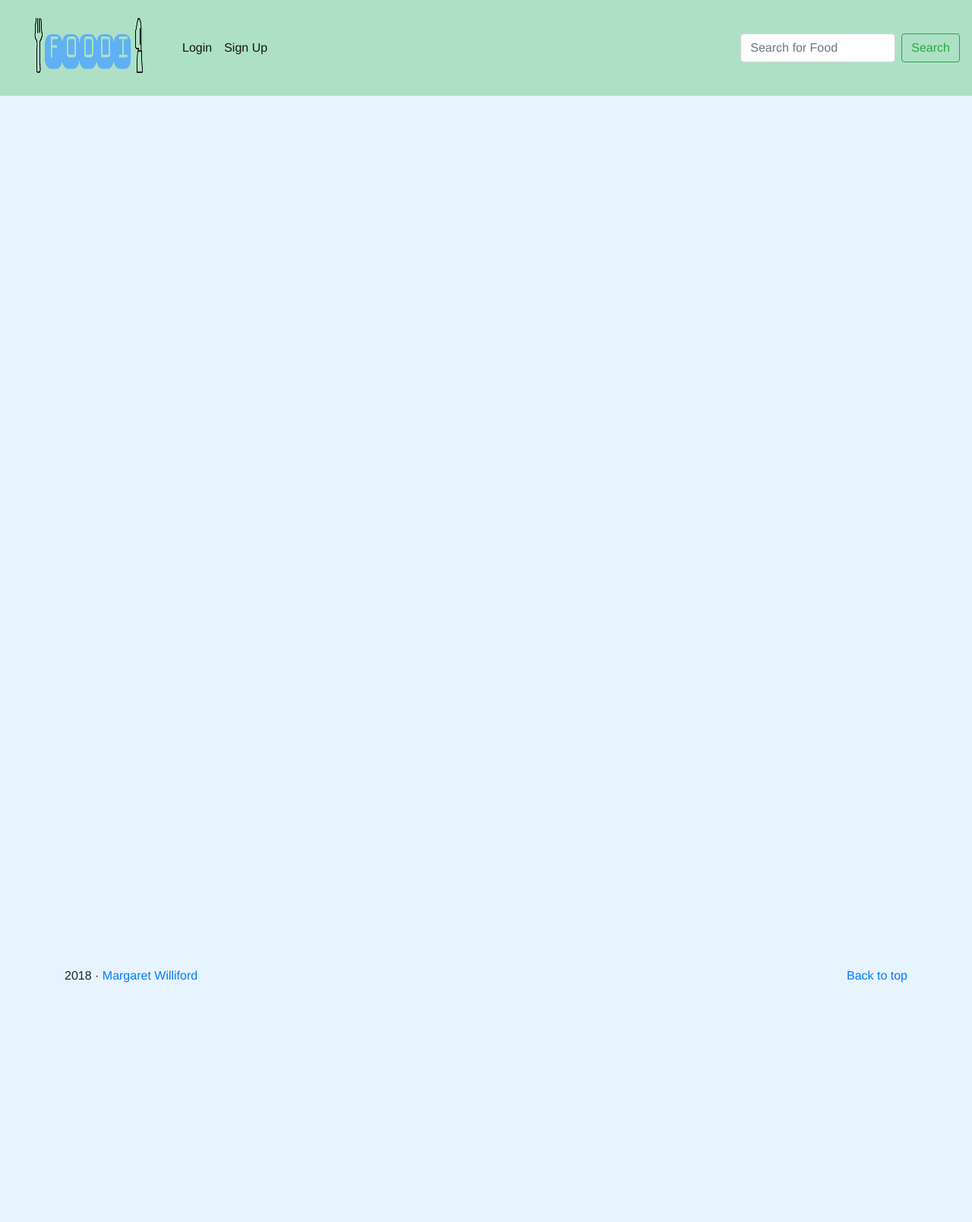
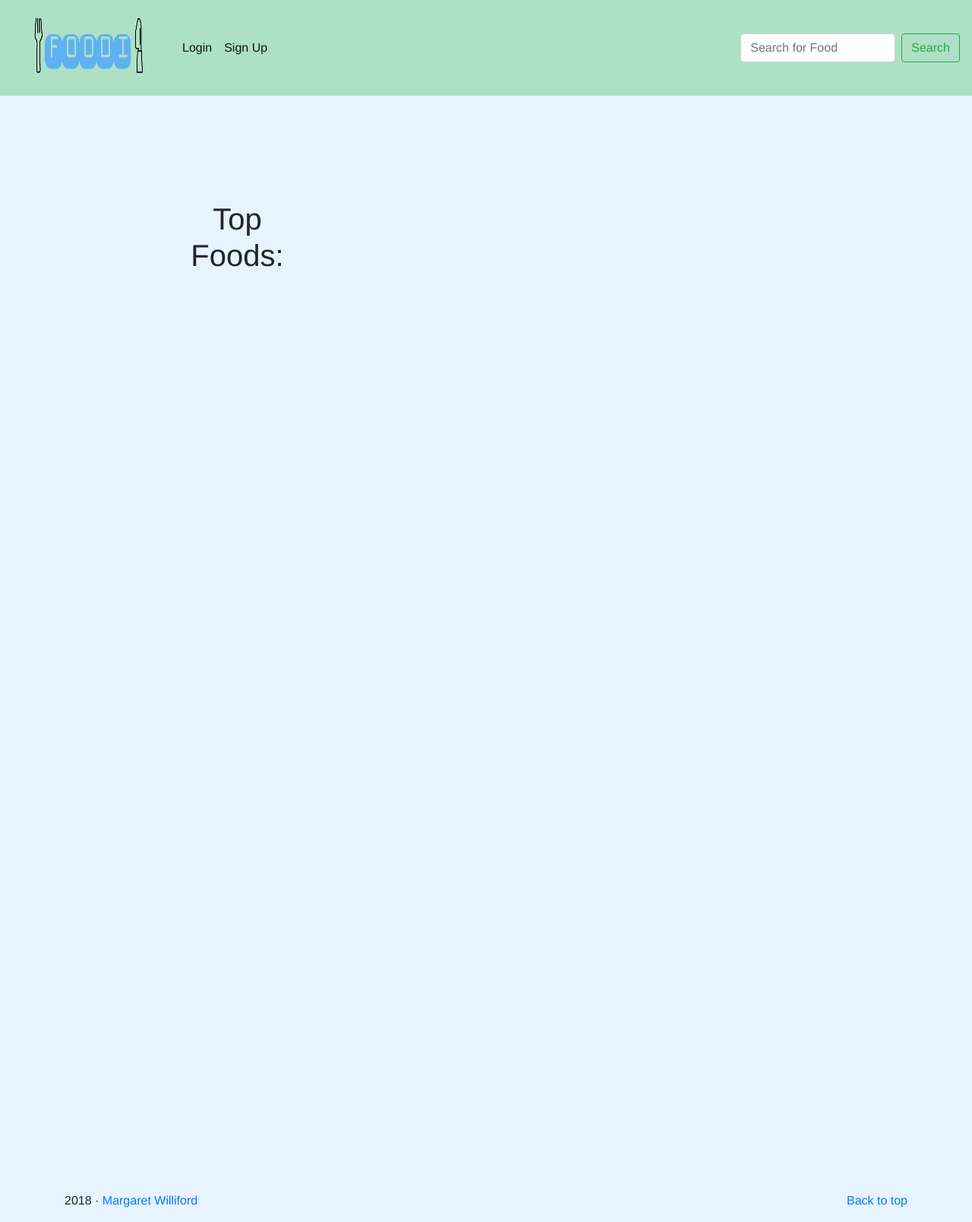
Before and after one commit to lilwillifo/foodi, a Django app: page /analytics/ in a window 1280 px wide. Shown: the whole page at 76% size. Before the commit the page ends 1293 px from the top, so only its background shows below. Run offline with Django 3.2, Linux system fonts and the light colour scheme; data that the repository does not hold is empty; some libraries are stand-ins or nearby versions.

Commit message:
top 5 foods

```diff
--- a/foodi/templates/analytics.html
+++ b/foodi/templates/analytics.html
@@ -1,11 +1,21 @@
 {% extends 'base.html' %}
 
 {% block content %}
-
-    <div class="row">
-        <div id="calories" style="width:1200px;height:600px;"></div>
-        <div id="nutrients" style="width:1200px;height:600px;"></div>
-    </div>
+<br>
+<br>
+<br>
+<br>
+<div class="row">
+  <div class="col-lg-6">
+    <br>
+    <br>
+    <br>
+    <br>
+    <h1 class="text-center" id="top_5">Top Foods:</h1>
+    <div id="calories" style="width:1200px;height:600px;"></div>
+    <div id="nutrients" style="width:1200px;height:600px;"></div>
+  </div>
+</div>
 {% endblock %}
 
 {% block jquery %}
@@ -21,6 +31,8 @@ $.ajax({
         fat = data.fat
         carbs = data.carbs
         protein = data.protein
+        top_5_foods = data.top_5_foods
+        topFoods()
         calorieChart()
         nutrientChart()
     // console.log(data)
@@ -30,6 +42,14 @@ $.ajax({
         console.log(error_data)
     },
 })
+
+function topFoods(){
+  $( "#top_5" ).append("<h3>")
+  top_5_foods.forEach(function(food){
+    $( "#top_5" ).append(food[0]+" ")
+  })
+  $( "#top_5" ).append("</h3>" )
+}
 
 function nutrientChart(){
     var data = [
--- a/foodi/templates/base.html
+++ b/foodi/templates/base.html
@@ -72,12 +72,12 @@
       {% block content %}
       {% endblock %}
 
+    </main>
       <!-- FOOTER -->
       <footer class="container">
         <p class="float-right"><a href="#">Back to top</a></p>
         <p>2018 · <a href="https://github.com/lilwillifo/foodi">Margaret Williford</a></p>
       </footer>
-    </main>
 
 
     <!-- Placed at the end of the document so the pages load faster -->
--- a/foodi/views.py
+++ b/foodi/views.py
@@ -10,6 +10,7 @@ from .forms import DiaryForm
 from django.contrib import messages
 from IPython import embed
 from django.db.models import Sum
+from collections import Counter
 
 def home(request):
     # import code; code.interact(local=dict(globals(), **locals()))
@@ -108,6 +109,7 @@ class ChartData(APIView):
 
     def get(self, request, format=None):
         calories = dict()
+        food_count = dict()
         user = auth.get_user(request)
         if user.profile.foods.count() > 0:
             total_fat = user.profile.foods.aggregate(Sum('total_fat'))['total_fat__sum']
@@ -116,7 +118,8 @@ class ChartData(APIView):
             total_calories = user.profile.foods.aggregate(Sum('calories'))['calories__sum']
             for food in user.profile.foods.all():
                 calories[food.name] = food.calories
-
+                food_count[food.name] = user.profile.diaries.filter(food=food).aggregate(total_servings=Sum('servings'))['total_servings']
+            top_5 = Counter(food_count).most_common()[:5]
 
         calories = sorted(calories.items(), key=lambda x: x[1])
         calories = dict(calories)
@@ -128,6 +131,7 @@ class ChartData(APIView):
             "fat": total_fat,
             "carbs": total_carbs,
             "protein": total_protein,
+            "top_5_foods": top_5
         }
 
         return Response(data)
```
